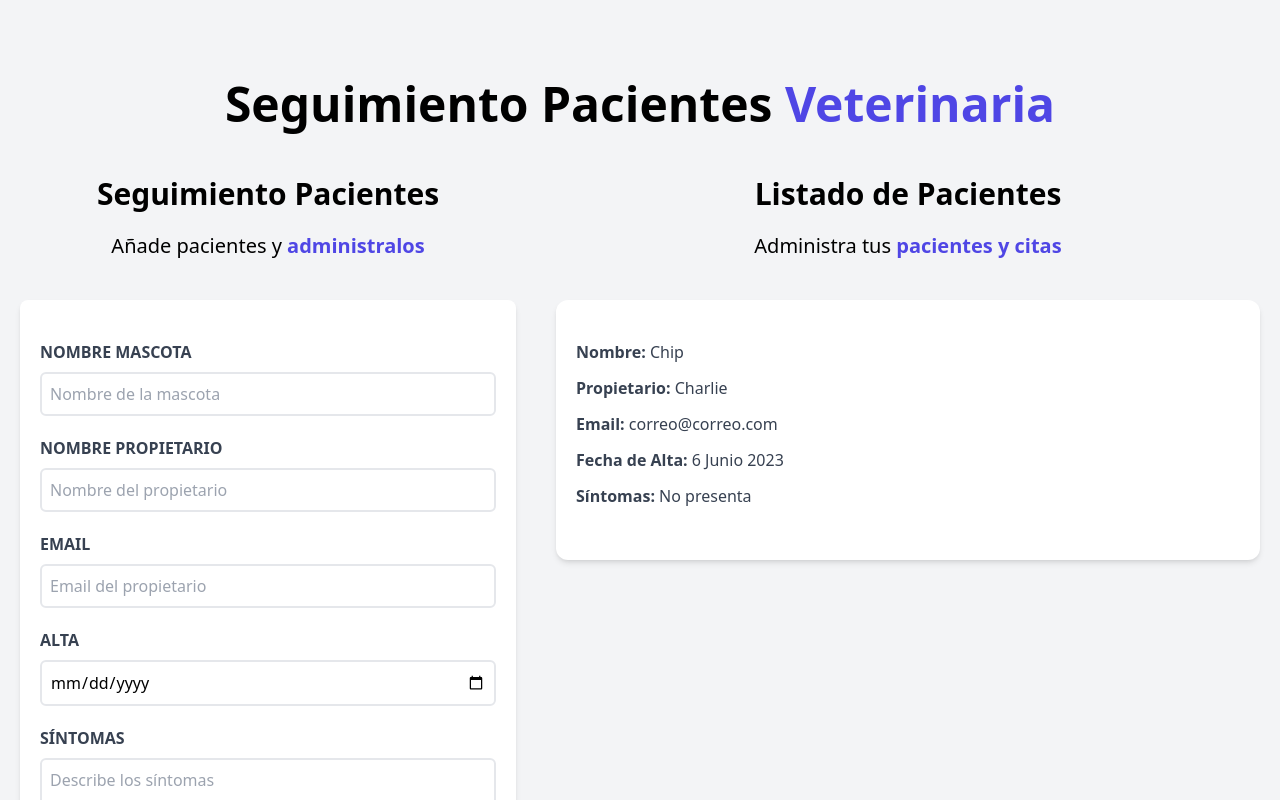
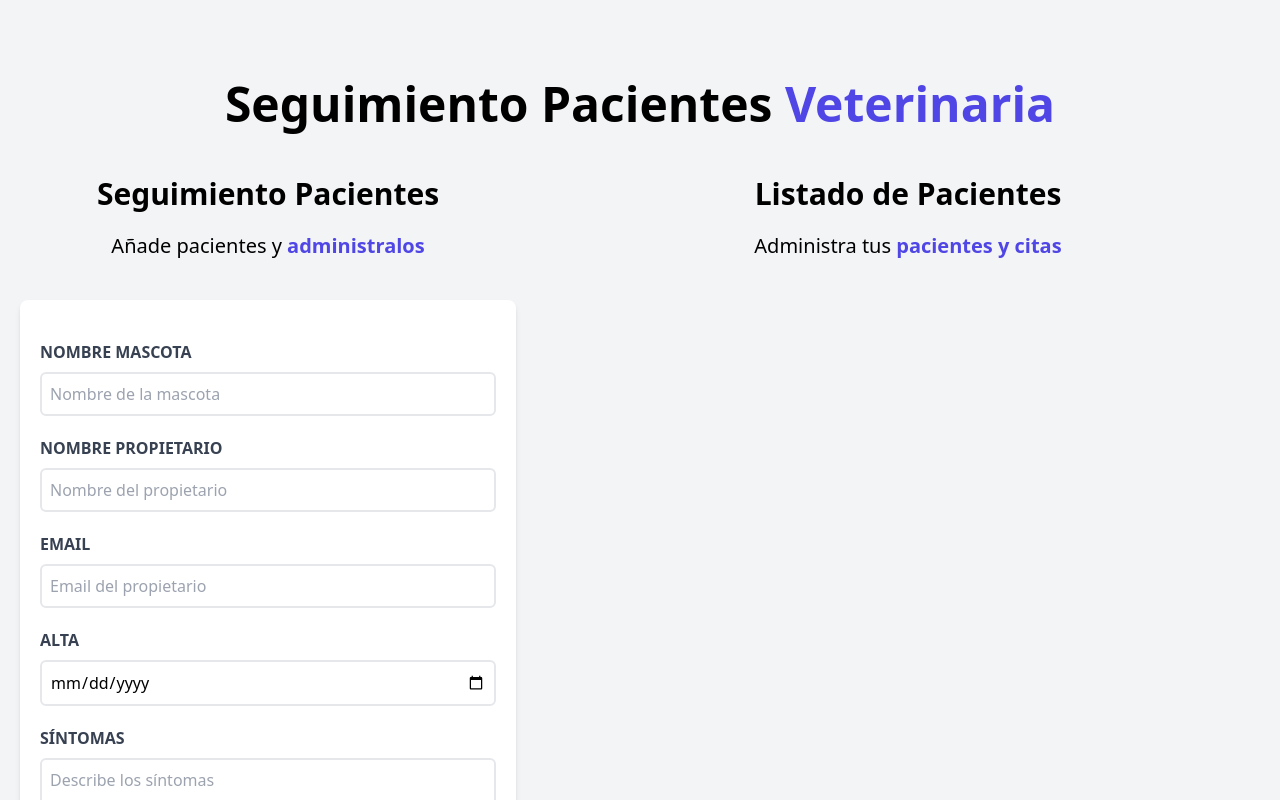
Before and after one commit to cesantaniello/admin-pacientes, a React (Vite) app: page / in a window 1280 px wide. Shown: the top 800 px of the page. Built offline with nearby package versions, Linux system fonts and the light colour scheme.

Commit message:
Iterate paciente array

```diff
--- a/src/App.jsx
+++ b/src/App.jsx
@@ -14,7 +14,9 @@ function App() {
           pacientes={pacientes}
           setPacientes={setPacientes}
         />
-        <ListadoPacientes />
+        <ListadoPacientes
+          pacientes={pacientes}
+        />
       </div>
     </div>
   )
--- a/src/components/ListadoPacientes.jsx
+++ b/src/components/ListadoPacientes.jsx
@@ -1,6 +1,7 @@
 import Paciente from "./Paciente"
 
-const ListadoPacientes = () => {
+const ListadoPacientes = ({pacientes}) => {
+
     return (
       <div className="md:w-1/2 lg:w-3/5 md:h-screen overflow-y-scroll">
           <h2 className="font-black text-3xl text-center">Listado de Pacientes</h2>
@@ -8,7 +9,11 @@ const ListadoPacientes = () => {
             Administra tus {''}
             <span className="text-indigo-600 font-bold">pacientes y citas</span>
           </p>
-          <Paciente />
+
+          {
+            pacientes.map(paciente =>  <Paciente paciente={paciente}/>)
+          }
+
       </div>
     )
   }
```
Also changed, not shown: 1 other file (tests, documents, lock files or other folders).
